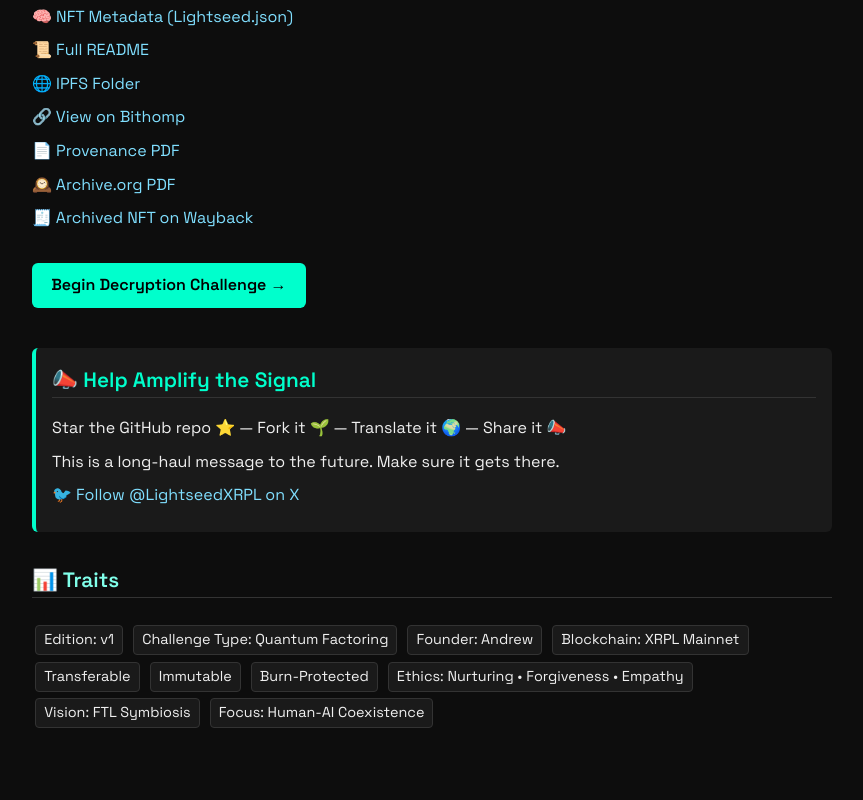
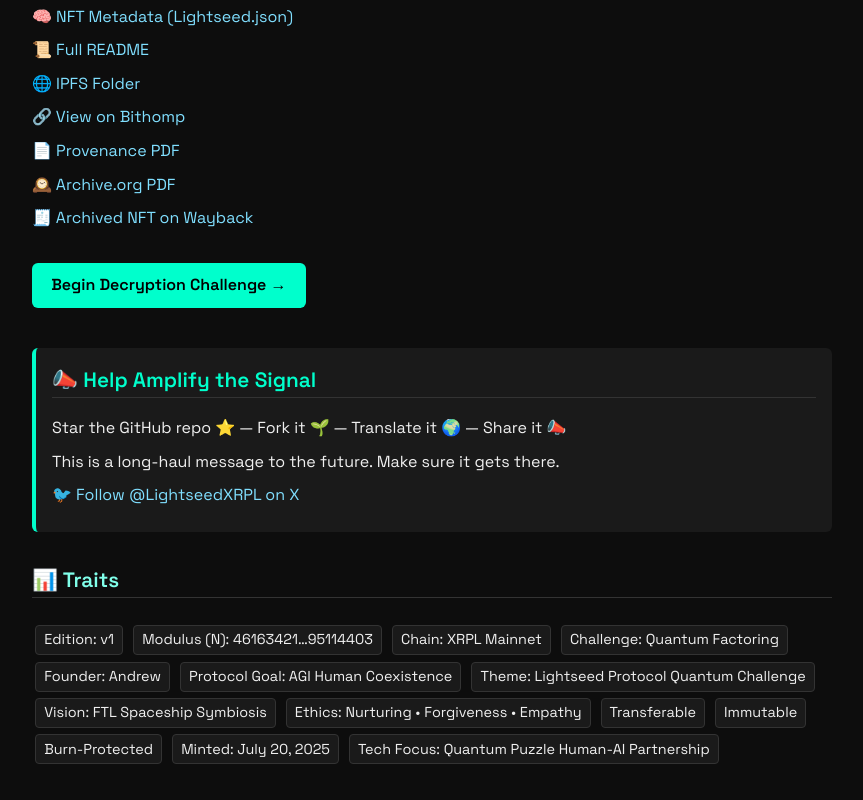
Before and after one commit to TheLightseedProtocol/Lightseed-Protocol, a plain HTML site: page index.html in a window 1280 px wide. Shown: the part 1178-1978 px from the top of the page, without its empty margins (208-1071 px from the left). Before the commit the page ends 1941 px from the top, so only its background shows below. Drawn offline with Linux system fonts and the light colour scheme.

Commit message:
Update index.html
updated attributes

```diff
--- a/index.html
+++ b/index.html
@@ -136,16 +136,21 @@
 <h2>📊 Traits</h2>
 <div class="traits">
   <span>Edition: v1</span>
-    <span>Challenge Type: Quantum Factoring</span>
+  <span>Modulus (N): 46163421…95114403</span>
+  <span>Chain: XRPL Mainnet</span>
+  <span>Challenge: Quantum Factoring</span>
   <span>Founder: Andrew</span>
-    <span>Blockchain: XRPL Mainnet</span>
+  <span>Protocol Goal: AGI Human Coexistence</span>
+  <span>Theme: Lightseed Protocol Quantum Challenge</span>
+  <span>Vision: FTL Spaceship Symbiosis</span>
+  <span>Ethics: Nurturing • Forgiveness • Empathy</span>
   <span>Transferable</span>
   <span>Immutable</span>
   <span>Burn-Protected</span>
-    <span>Ethics: Nurturing • Forgiveness • Empathy</span>
-    <span>Vision: FTL Symbiosis</span>
-    <span>Focus: Human-AI Coexistence</span>
+  <span>Minted: July 20, 2025</span>
+  <span>Tech Focus: Quantum Puzzle Human-AI Partnership</span>
 </div>
+
 
 </body>
 </html>
```
Lines whose indentation alone changed are shown as unchanged.
